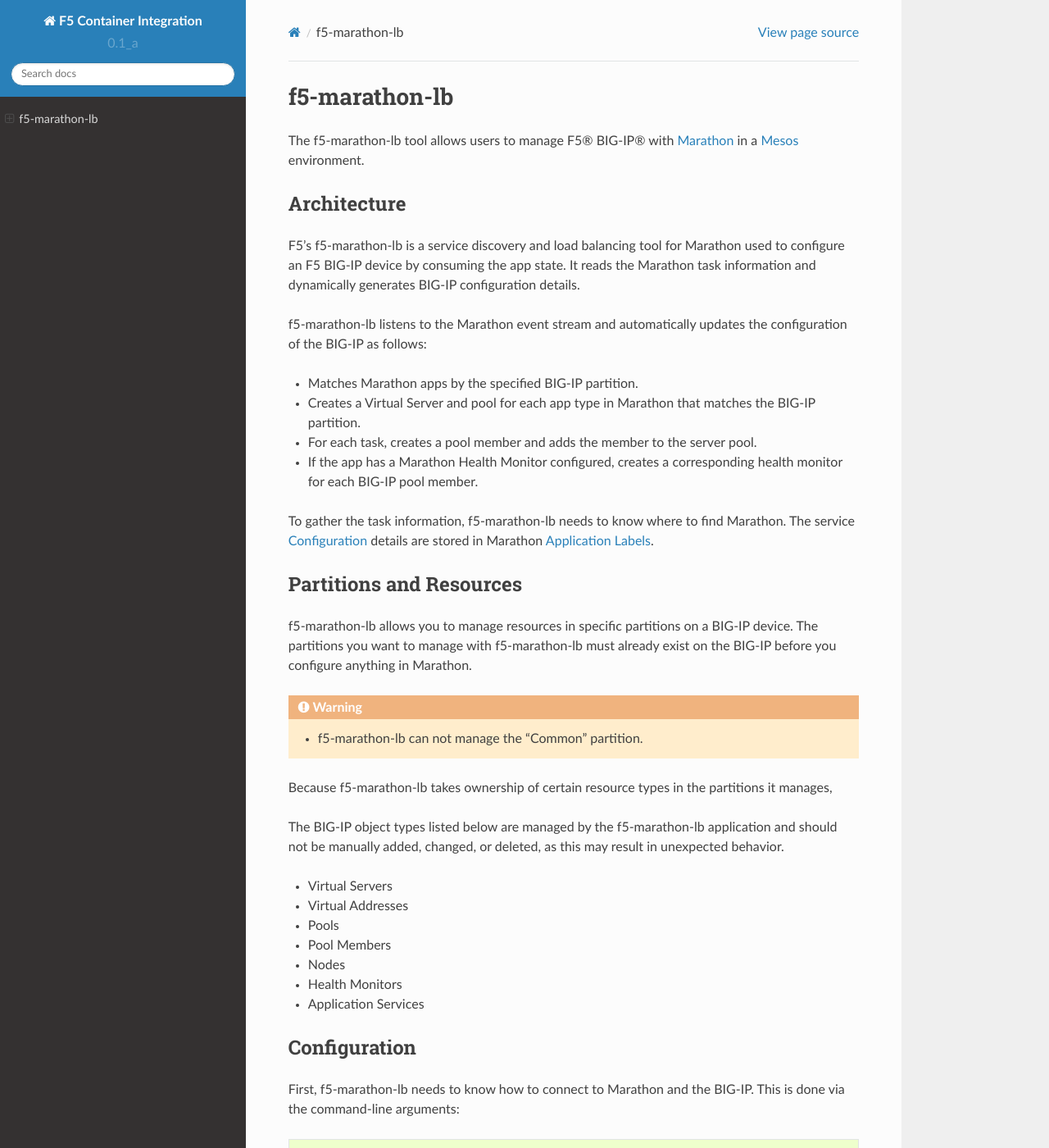
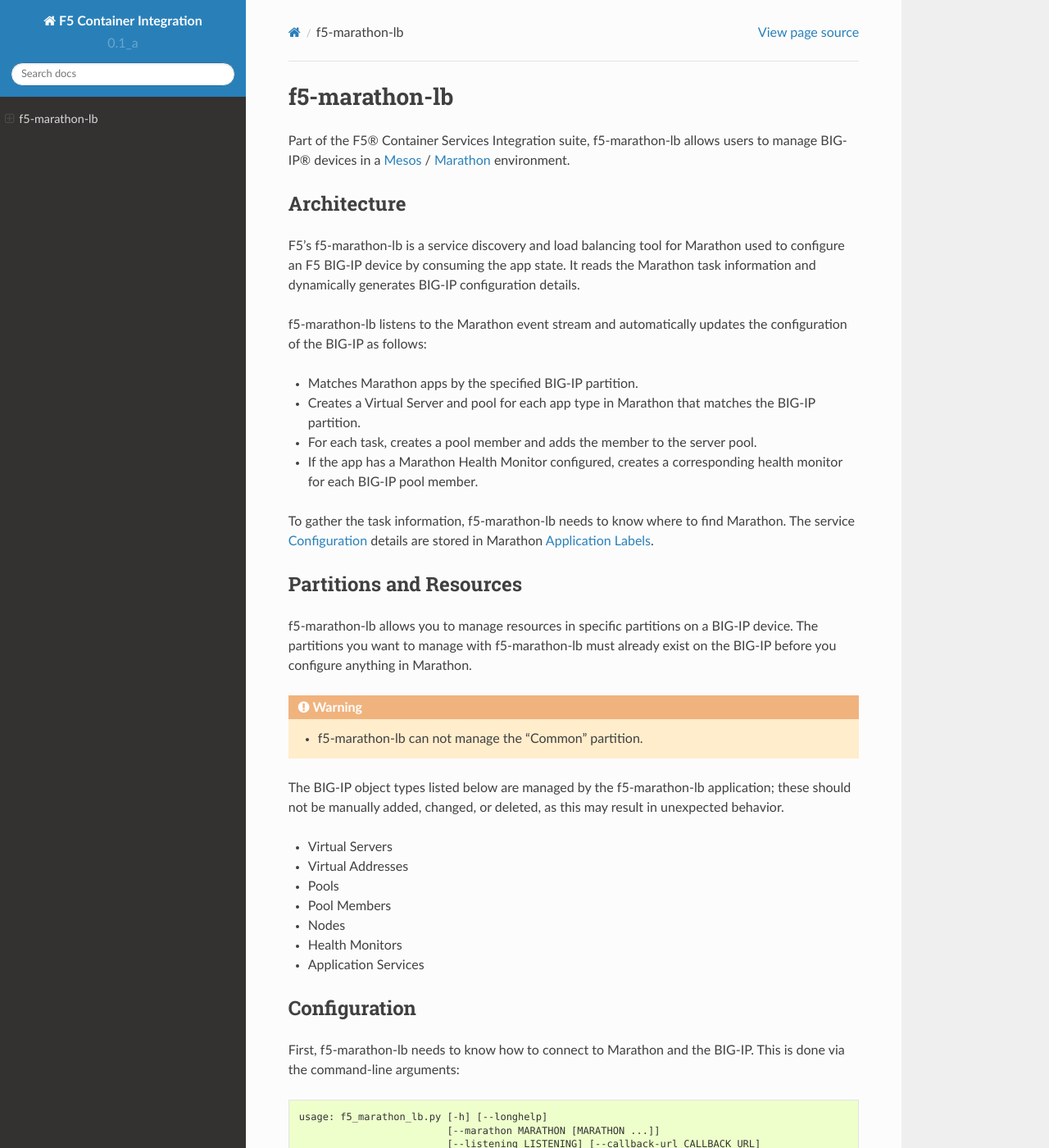
Before and after one commit to F5Networks/f5-ci-docs, a Sphinx documentation site: the page built from docs/csi/README.rst, in a window 1280 px wide and 1400 px high. Shown: the whole window at 82% size. Built offline with Sphinx 7.4.7 and the Read the Docs theme 2.0.0, drawn with Linux system fonts in a browser that asks for light colours; some of the changed text lies outside the part shown.

```diff
--- a/docs/csi/README.rst
+++ b/docs/csi/README.rst
@@ -8,8 +8,7 @@ f5-marathon-lb
     self
 
 
-
-The f5-marathon-lb tool allows users to manage F5® BIG-IP® with `Marathon <https://github.com/mesosphere/marathon>`_ in a `Mesos <https://mesos.apache.org/>`_ environment.
+Part of the F5® Container Services Integration suite, f5-marathon-lb allows users to manage BIG-IP® devices in a  `Mesos <https://mesos.apache.org/>`_ / `Marathon <https://github.com/mesosphere/marathon>`_ environment.
 
 Architecture
 ------------
@@ -34,9 +33,8 @@ f5-marathon-lb allows you to manage resources in specific partitions on a BIG-IP
 
     * f5-marathon-lb can not manage the "Common" partition.
 
-Because f5-marathon-lb takes ownership of certain resource types in the partitions it manages,
 
-The BIG-IP object types listed below are managed by the f5-marathon-lb application and should not be manually added, changed, or deleted, as this may result in unexpected behavior.
+The BIG-IP object types listed below are managed by the f5-marathon-lb application; these should not be manually added, changed, or deleted, as this may result in unexpected behavior.
 
 -  Virtual Servers
 -  Virtual Addresses
@@ -216,9 +214,7 @@ For example:
 
 .. topic:: args
 
-    .. code-block:: json
-        :linenos:
-        :emphasize-lines: 14-20
+    .. code-block:: javascript
 
         {
           "id": "f5-marathon-lb",
@@ -247,9 +243,7 @@ For example:
 
 .. topic:: env variables
 
-    .. code-block:: json
-        :linenos:
-        :emphasize-lines: 14-20
+    .. code-block:: javascript
 
         {
           "id": "f5-mlb",
```
